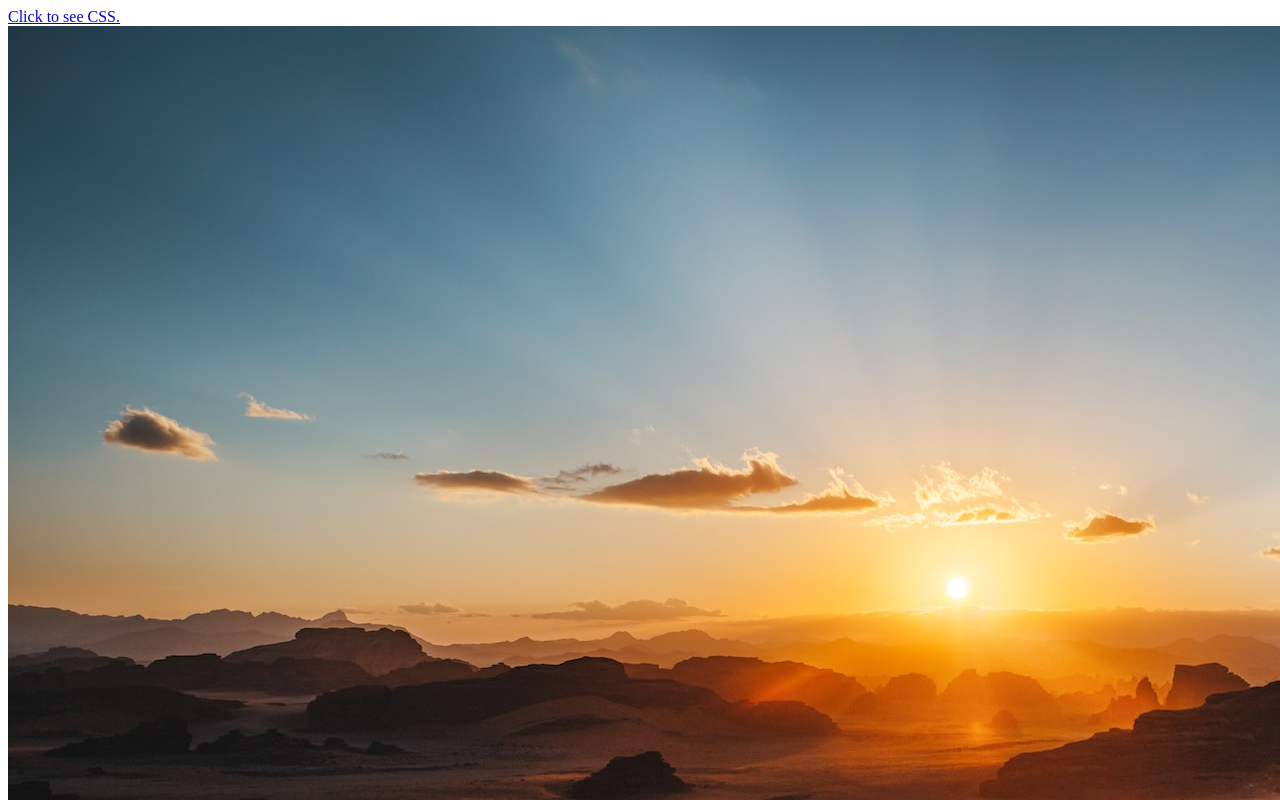
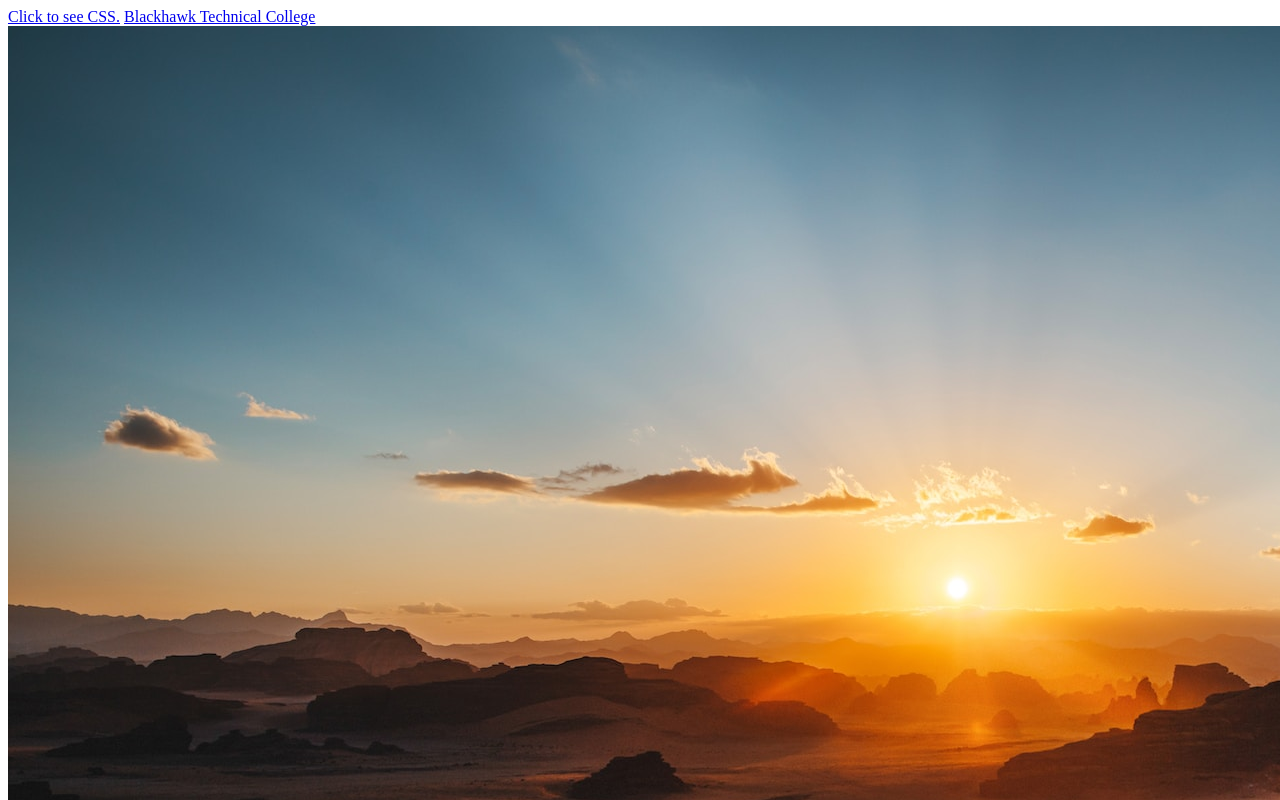
Before and after one commit to BTC-Web-Dev/week4filesE2, a plain HTML site: page index.html in a window 1280 px wide. Shown: the top 800 px of the page. Drawn offline with Linux system fonts and the light colour scheme.

Commit message:
Added a link to the BTC website

```diff
--- a/index.html
+++ b/index.html
@@ -7,6 +7,7 @@
         <title>Exercise 2</title>
     </head>
     <body>
+        <a href="https://blackhawk.edu/">Blackhawk Technical College</a>
         <img src="images/picture1.jpg">
         <img src="images/picture2.jpg">
         <img src="images/picture3.jpg">
```
